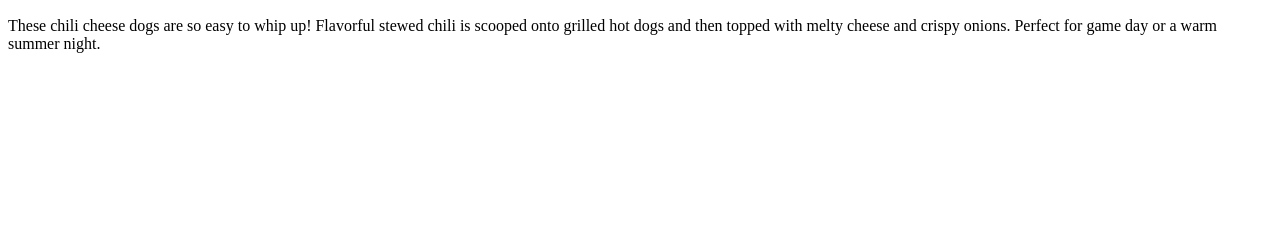
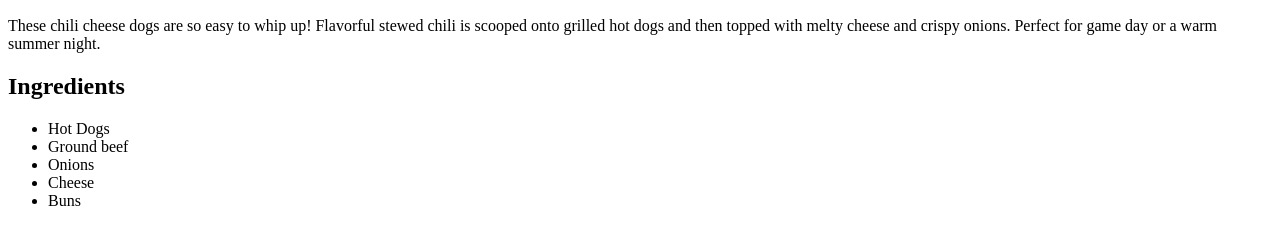
Before and after one commit to itsbrandongarza/odin-recipes, a plain HTML site: page recipes/chili-cheese-dogs.html in a window 1280 px wide. Shown: the part 614-840 px from the top of the page. Before the commit the page ends 800 px from the top, so only its background shows below. Drawn offline with Linux system fonts and the light colour scheme.

Commit message:
Add ingredients heading and unordered list

```diff
--- a/recipes/chili-cheese-dogs.html
+++ b/recipes/chili-cheese-dogs.html
@@ -12,5 +12,14 @@
         <h2>Description</h2>
         <p>These chili cheese dogs are so easy to whip up! Flavorful stewed chili is scooped onto grilled hot dogs and then
             topped with melty cheese and crispy onions. Perfect for game day or a warm summer night.</p>
+
+        <h2>Ingredients</h2>
+        <ul>
+            <li>Hot Dogs</li>
+            <li>Ground beef</li>
+            <li>Onions</li>
+            <li>Cheese</li>
+            <li>Buns</li>
+        </ul>
     </body>
 </html>
```
